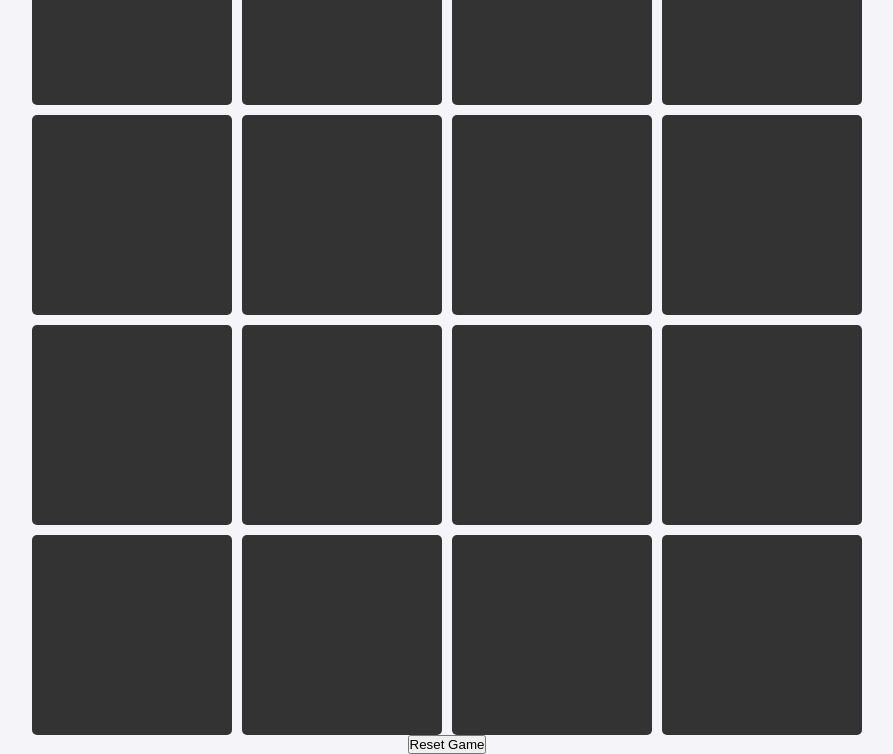
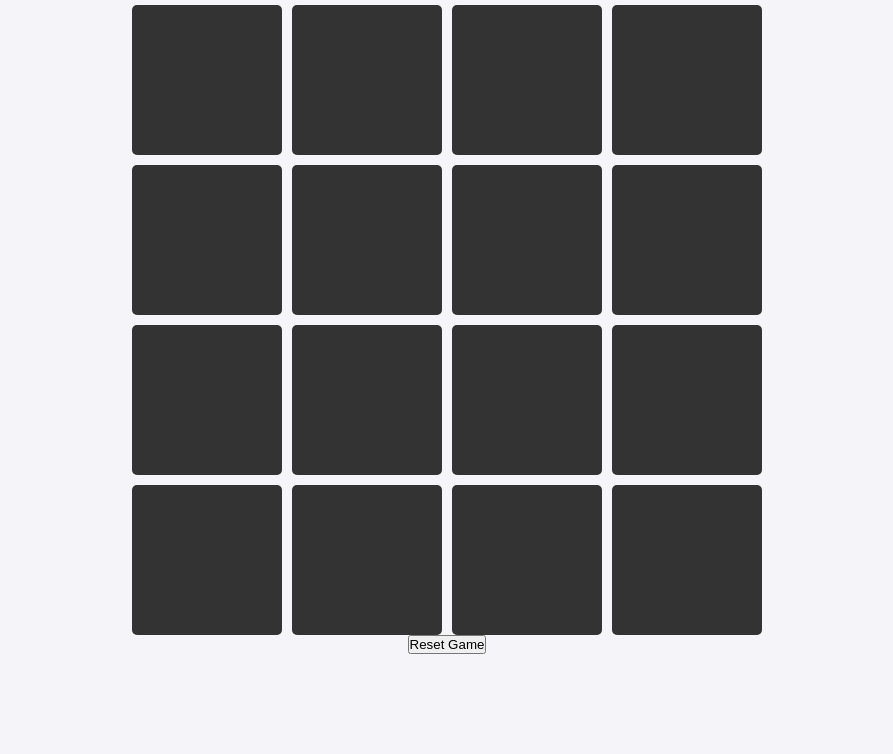
Before and after one commit to imanoliri/Valley-Of-Dragons-1, a plain HTML site: page contents/puzzle_story_memory_images/puzzle_story_memory_images.html in a window 1280 px wide. Shown: the part 99-853 px from the top of the page, without its empty margins (193-1086 px from the left). After the commit the page ends 800 px from the top, so only its background shows below. Drawn offline with Linux system fonts and the light colour scheme.

Commit message:
smaller memory cards

```diff
--- a/contents/puzzle_story_memory_images/puzzle_story_memory_images.css
+++ b/contents/puzzle_story_memory_images/puzzle_story_memory_images.css
@@ -20,13 +20,13 @@ h1 {
 
 .game-container {
     display: grid;
-    grid-template-columns: repeat(4, 200px);
+    grid-template-columns: repeat(4, 150px);
     grid-gap: 10px;
 }
 
 .card {
-    width: 200px;
-    height: 200px;
+    width: 150px;
+    height: 150px;
     background-color: #333;
     display: flex;
     justify-content: center;
```
